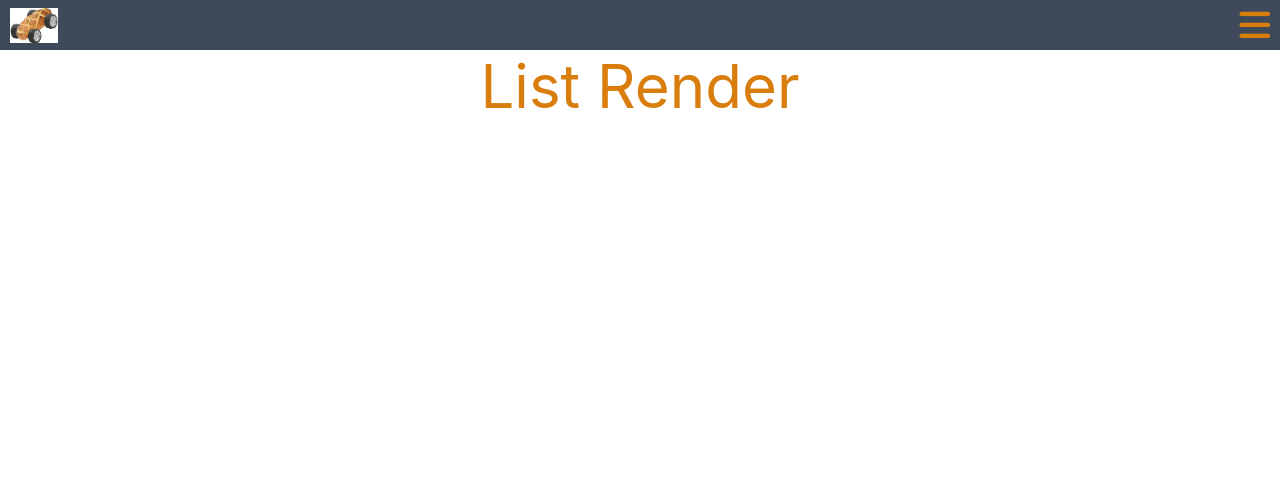
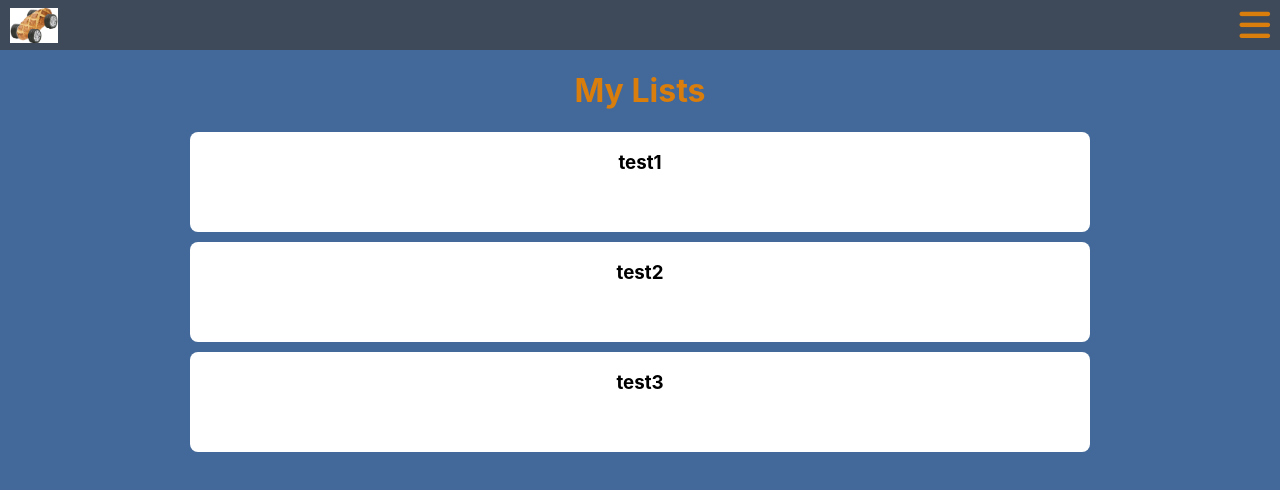
Before and after one commit to strategic-gentlemen/breadshuttle, a React (Create React App) app: page / in a window 1280 px wide. Shown: the top 490 px of the page. Built offline with nearby package versions, Linux system fonts and the light colour scheme.

Commit message:
Built out the beginnings of the listRender component.

```diff
--- a/src/components/lists/ListCard.js
+++ b/src/components/lists/ListCard.js
@@ -0,0 +1,11 @@
+import React from 'react';
+
+const ListCard = (props) => {
+  return (
+    <div className="list-card-container">
+      <h3>{props.listName}</h3>
+    </div>
+  )
+}
+
+export default ListCard;
--- a/src/components/lists/ListsRender.js
+++ b/src/components/lists/ListsRender.js
@@ -1,9 +1,36 @@
 import React from 'react';
+import ListCard from './ListCard';
+
+const dummyLists = [
+  {
+    id: 1,
+    listName: 'test1',
+  },
+  {
+    id: 2,
+    listName: 'test2'
+  },
+  {
+    id: 3,
+    listName: 'test3'
+  }
+];
 
 const ListRender = (props) => {
+  const mapListItems = () => {
+    return dummyLists.map(list => {
+      return (
+        <ListCard
+          listName={list.listName}
+        />
+      )
+    })
+  }
+
   return (
-    <div className="testing">
-      List Render
+    <div className="lists-container">
+      <h1>My Lists</h1>
+      {mapListItems()}
     </div>
   );
 }
--- /dev/null
+++ b/src/styles/componentStyles/listCard.scss
@@ -0,0 +1,10 @@
+@import '../globalVariables.scss';
+
+.list-card-container {
+  height: 100px;
+  width: 90vw;
+  max-width: 900px;
+  background-color: white;
+  border-radius: 8px;
+  margin-bottom: 10px
+}
--- a/src/styles/componentStyles/listRender.scss
+++ b/src/styles/componentStyles/listRender.scss
@@ -1,6 +1,13 @@
 @import '../globalVariables.scss';
 
-.testing {
-  font-size: 60px;
-  color: $orange
+.lists-container {
+  display: flex;
+  flex-direction: column;
+  align-items: center;
+  background-color: $secondary-blue;
+  height: 100vh;
+
+  h1 {
+    color: $orange
+  }
 }
--- a/src/styles/index.scss
+++ b/src/styles/index.scss
@@ -1,2 +1,3 @@
 @import './componentStyles/listRender.scss';
 @import './componentStyles/navBar.scss';
+@import './componentStyles/listCard.scss';
```
